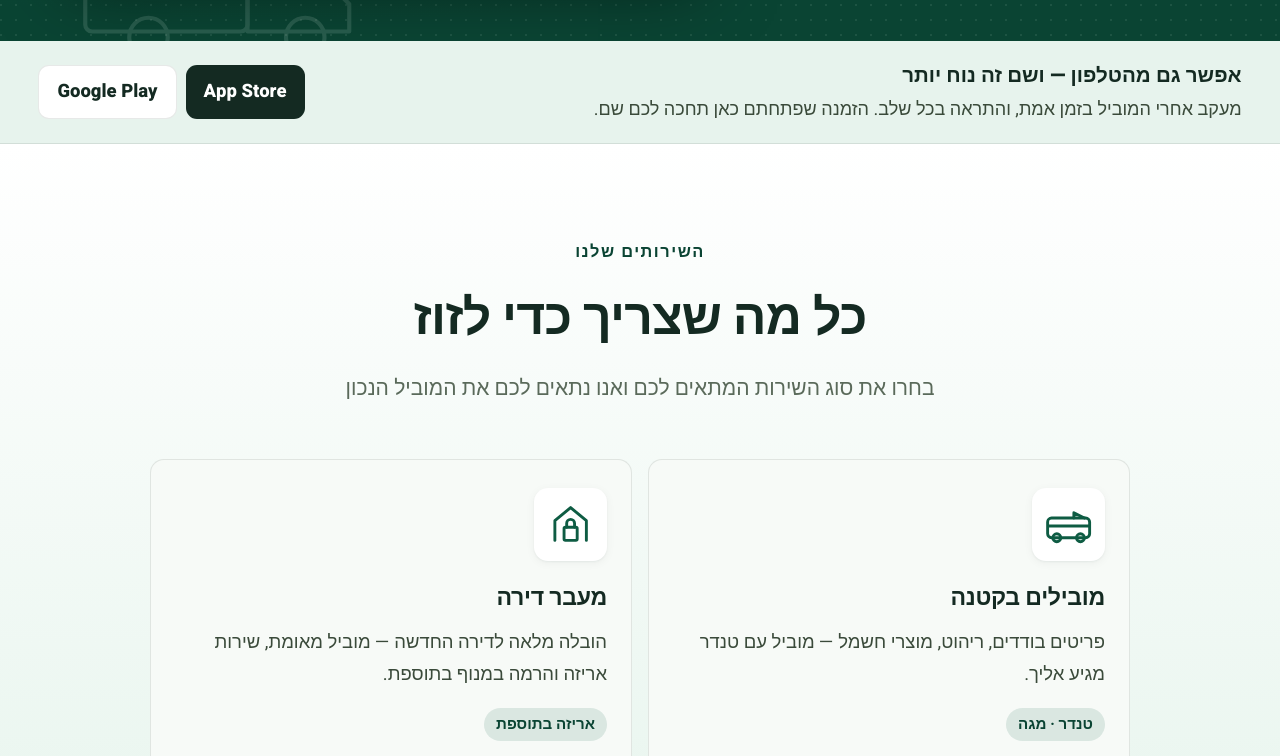
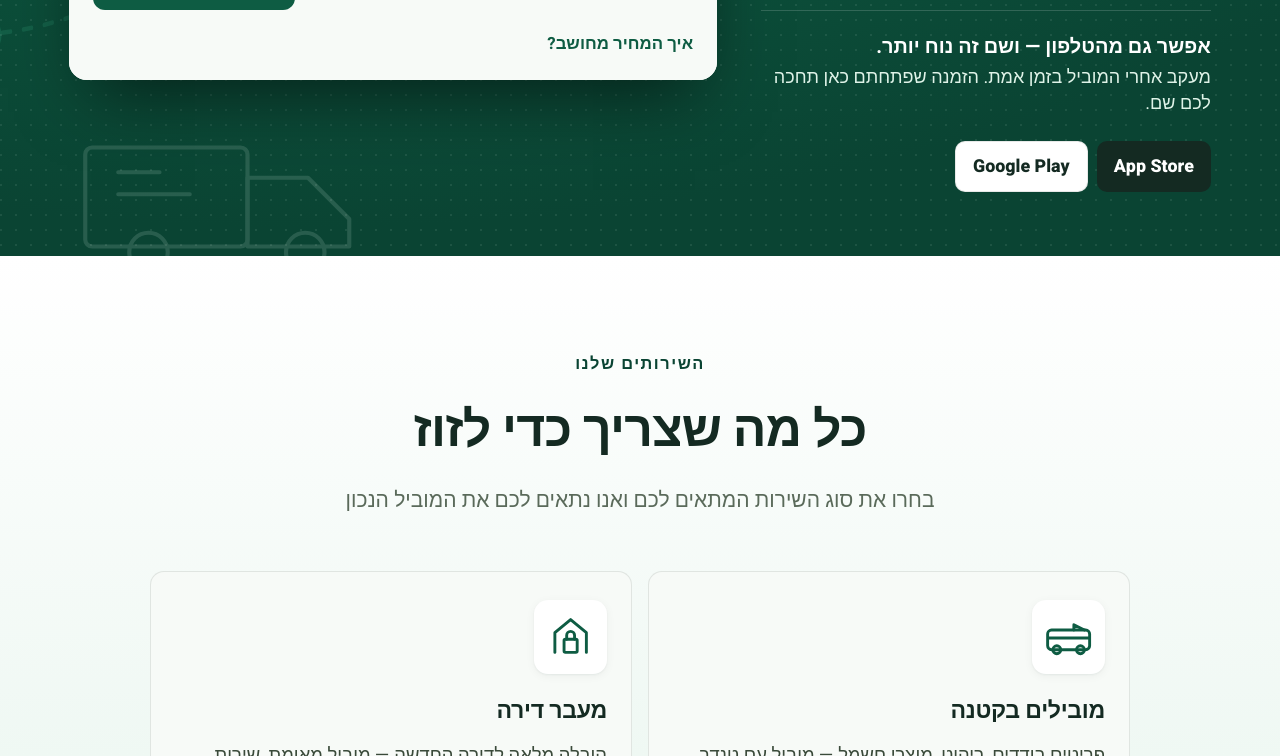
Before and after one commit to guyrozic/rozic-move, a plain HTML site: page index.html in a window 1280 px wide. Shown: the part 701-1457 px from the top of the page. Drawn offline with Linux system fonts and the light colour scheme.

Commit message:
עמוד הבית: הרחבה משמעותית, ורצועת האפליקציה נכנסה לטור
גיא: "תבצע באופן יותר משמעותי" ו"את השורה של אפשר גם מהטלפון תכניס
אל תוך הטור של כמה עולה להעביר דירה".

הרוחב: --container-wide עבר מ-1640px ל-min(96vw, 1880px). min() ולא
ערך קבוע — במסך רגיל הוא נשען על 96vw ונצמד לקצוות, ובמסך רחב מאוד
התקרה מונעת שורת ניווט שנמתחת על שני מטר.

נמדד: השוליים ירדו מ-100px ל-29px ב-1440 ול-38px ב-1920. הלוגו יושב
53px מהקצה הימני במקום 100.

הרצועה: <section class="hp-app"> ברוחב מלא הוסרה, והתוכן עבר לתוך
עמודת הטקסט מתחת לפסי האמון. ⚠️ בדרך זה סגר כפילות שהייתה שם — אותם
שני כפתורי חנות הופיעו גם ברצועה וגם במקטע #download בתחתית.

⚠️ צבע שורת המשנה נכתב כ-#CFE6DA גולמי והבדיקה הפילה אותו. הוחלף
ב---green-wash, שההערה שלו כבר מגדירה אותו כ"טקסט רך על הכהה".

נמדד ב-1440 / 768 / 390: ₪660, חמשת המקטעים, הרצועה בטור, באנר ההרצה,
אפס גלישה אופקית ואפס שגיאות קונסול.

Co-Authored-By: Claude Opus 5 (1M context) <noreply@anthropic.com>

```diff
--- a/index.html
+++ b/index.html
@@ -292,6 +292,17 @@
           <li class="hp-fact"><b>מחיר סופי</b><span>לא טווח</span></li>
           <li class="hp-fact"><b>מעקב חי</b><span>רואים את המוביל</span></li>
         </ul>
+        <!-- ⚠️ 15.9 — הייתה רצועה נפרדת ברוחב מלא מתחת להירו. גיא ביקש
+             להכניס אותה לתוך הטור, כי שורה משלה קטעה את הרצף בין ההירו
+             למקטעים. כאן היא גם חוסכת את הכפילות מול מקטע ההורדה בתחתית. -->
+        <div class="hp-app-inline">
+          <p class="hp-app-line">אפשר גם מהטלפון — ושם זה נוח יותר.
+            <span>מעקב אחרי המוביל בזמן אמת. הזמנה שפתחתם כאן תחכה לכם שם.</span></p>
+          <div class="hp-app-btns">
+            <a class="hp-a-dark" href="https://apps.apple.com/app/id6783814838" target="_blank" rel="noopener">App&nbsp;Store</a>
+            <a class="hp-a-ghost" href="https://play.google.com/store/apps/details?id=com.rozicmove.app" target="_blank" rel="noopener">Google&nbsp;Play</a>
+          </div>
+        </div>
       </div>
 
       <div class="hp-panel">
@@ -358,18 +369,6 @@
           <a class="hp-go" href="app/marketplace.html">ללוח המודעות ←</a>
         </div>
       </div>
-    </div>
-  </section>
-
-  <!-- רצועת האפליקציה — חלק מגוש ההירו בעיצוב שאושר, ולא מקטע חדש. -->
-  <section class="hp-app">
-    <div class="hp-app-text">
-      <h2>אפשר גם מהטלפון — ושם זה נוח יותר</h2>
-      <p>מעקב אחרי המוביל בזמן אמת, והתראה בכל שלב. הזמנה שפתחתם כאן תחכה לכם שם.</p>
-    </div>
-    <div class="hp-app-btns">
-      <a class="hp-a-dark" href="https://apps.apple.com/app/id6783814838" target="_blank" rel="noopener">App&nbsp;Store</a>
-      <a class="hp-a-ghost" href="https://play.google.com/store/apps/details?id=com.rozicmove.app" target="_blank" rel="noopener">Google&nbsp;Play</a>
     </div>
   </section>
 
--- a/style.css
+++ b/style.css
@@ -49,7 +49,11 @@
   /* ⚠️ 15.9 — רוחב נפרד לניווט ולהירו. גיא: "אני רוצה את הכול יותר פרוס
      על כל הדף הרוחבי". התוכן הקריא במקטעים שלמטה נשאר ב-1240 בכוונה —
      שורת טקסט רחבה מכך קשה לעקוב אחריה. */
-  --container-wide: 1640px;
+  /* ⚠️ 15.9, סבב שני — גיא: "תבצע באופן יותר משמעותי". 1640 עדיין השאיר
+     שוליים ניכרים במסכים רחבים. `min()` ולא ערך קבוע: במסך רגיל הוא נשען
+     על 96vw ונצמד לקצוות, ובמסך רחב מאוד התקרה מונעת שורת ניווט שנמתחת
+     על שני מטר. */
+  --container-wide: min(96vw, 1880px);
   --transition:  0.25s cubic-bezier(0.4,0,0.2,1);
 
   /* ── צבעי מצב וטקסט משני ───────────────────────────────────────────
@@ -2342,3 +2346,50 @@ body.hp-home .nav:not(.scrolled) :is(a, button, summary, [tabindex]):focus-visib
 /* ראש שורת המחיר — ההסתרה במצב ריק היא `hidden` מה-JS, וזה מבטל את
    ה-flex. בלי הכלל הזה האלמנט היה חוזר להיות גלוי. */
 .hp-sum > b[hidden] { display: none; }
+
+
+/* ── רצועת האפליקציה, בתוך טור הטקסט (15.9) ─────────────────────────
+   ⚠️ הייתה `<section class="hp-app">` ברוחב מלא מתחת להירו. גיא ביקש
+   להכניס אותה לתוך הטור. בדרך זה גם סגר כפילות: אותם שני כפתורי חנות
+   הופיעו גם כאן וגם במקטע #download בתחתית הדף. */
+.hp-app-inline {
+  margin-block-start: clamp(22px, 2.6vw, 34px);
+  padding-block-start: clamp(16px, 2vw, 22px);
+  border-block-start: 1px solid rgba(255, 255, 255, 0.16);
+  display: flex;
+  align-items: center;
+  gap: clamp(14px, 1.8vw, 26px);
+  flex-wrap: wrap;
+}
+.hp-app-line {
+  flex: 1 1 15em;
+  min-width: 0;
+  font-size: 0.95rem;
+  font-weight: 700;
+  line-height: 1.45;
+  color: var(--white);
+  margin: 0;
+}
+.hp-app-line span {
+  display: block;
+  font-weight: 400;
+  font-size: 0.86rem;
+  /* אטום ולא שקוף — שקיפות על גרדיאנט נותנת ניגודיות שונה בכל נקודה. */
+  color: var(--green-wash);
+  margin-block-start: 3px;
+}
+.hp-app-inline .hp-app-btns { display: flex; gap: 9px; flex: none; }
+.hp-app-inline .hp-a-dark,
+.hp-app-inline .hp-a-ghost {
+  font-size: 0.85rem;
+  font-weight: 800;
+  padding: 10px 17px;
+  border-radius: 10px;
+  text-decoration: none;
+  white-space: nowrap;
+}
+@media (max-width: 620px) {
+  .hp-app-inline .hp-app-btns { flex: 1 1 100%; }
+  .hp-app-inline .hp-a-dark,
+  .hp-app-inline .hp-a-ghost { flex: 1; text-align: center; }
+}
```
